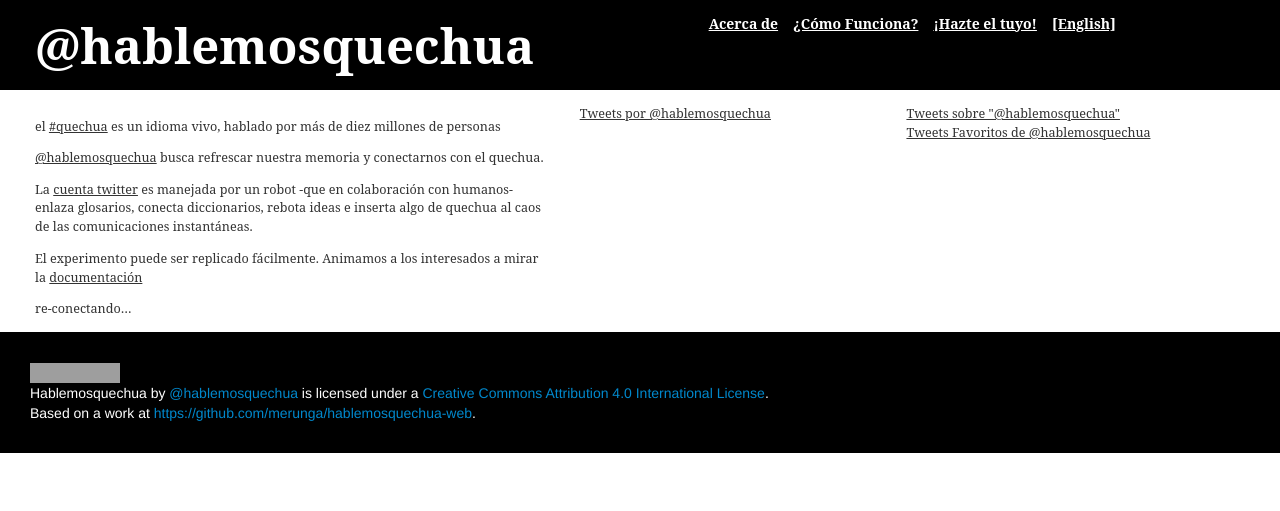
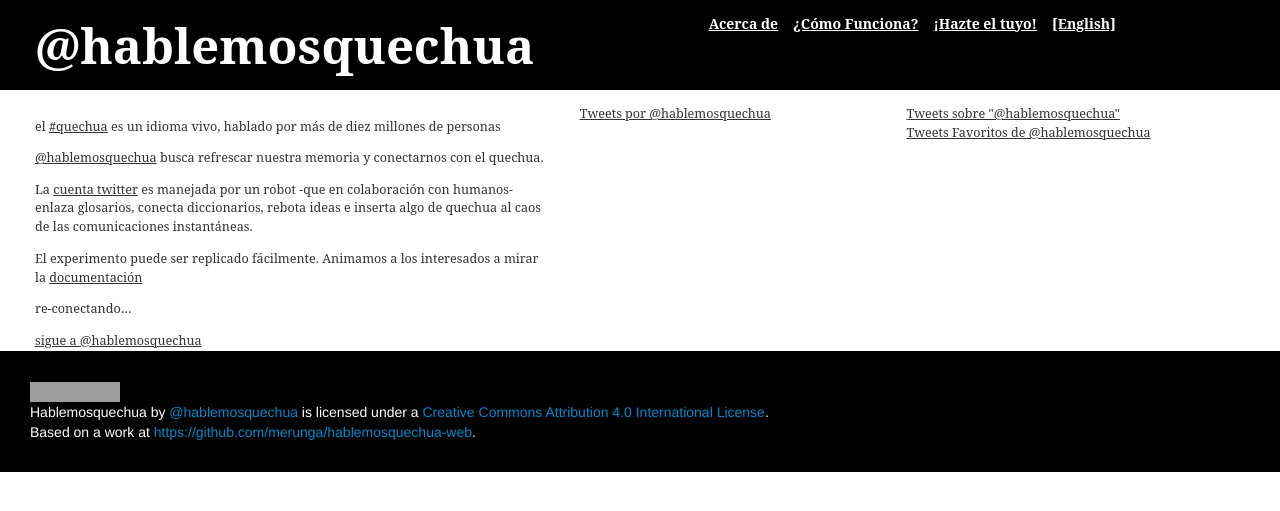
Before and after one commit to merunga/hablemosquechua-web, a Jekyll site: the page built from index.md, in a window 1280 px wide. Shown: the top 511 px of the page. Built offline with Jekyll 4.4.1, drawn with Linux system fonts in a browser that asks for light colours; some web fonts are replaced; comment, search, counter and statistics services are not loaded; some of the changed lines change nothing that is shown; grey boxes are pictures that could not be loaded.

Commit message:
botones y contadores

```diff
--- a/index.md
+++ b/index.md
@@ -15,3 +15,19 @@
 El experimento puede ser replicado fácilmente. Animamos a los interesados a mirar la [documentación](http://hablemosquechua.org/ejemplos.html)
 
 re-conectando...
+
+<div>
+<a href="https://twitter.com/hablemosquechua" class="twitter-follow-button" data-dnt="true">sigue a @hablemosquechua</a>
+<script>!function(d,s,id){var js,fjs=d.getElementsByTagName(s)[0];if(!d.getElementById(id)){js=d.createElement(s);js.id=id;js.src="//platform.twitter.com/widgets.js";fjs.parentNode.insertBefore(js,fjs);}}(document,"script","twitter-wjs");</script>
+</div>
+
+<div>
+<div id="fb-root"></div>
+<script>(function(d, s, id) {
+  var js, fjs = d.getElementsByTagName(s)[0];
+  if (d.getElementById(id)) return;
+  js = d.createElement(s); js.id = id;
+  js.src = "//connect.facebook.net/es_LA/all.js#xfbml=1&appId=18731360684";
+  fjs.parentNode.insertBefore(js, fjs);
+}(document, 'script', 'facebook-jssdk'));</script>
+</div>
```
Also changed, not shown: 1 other file.
